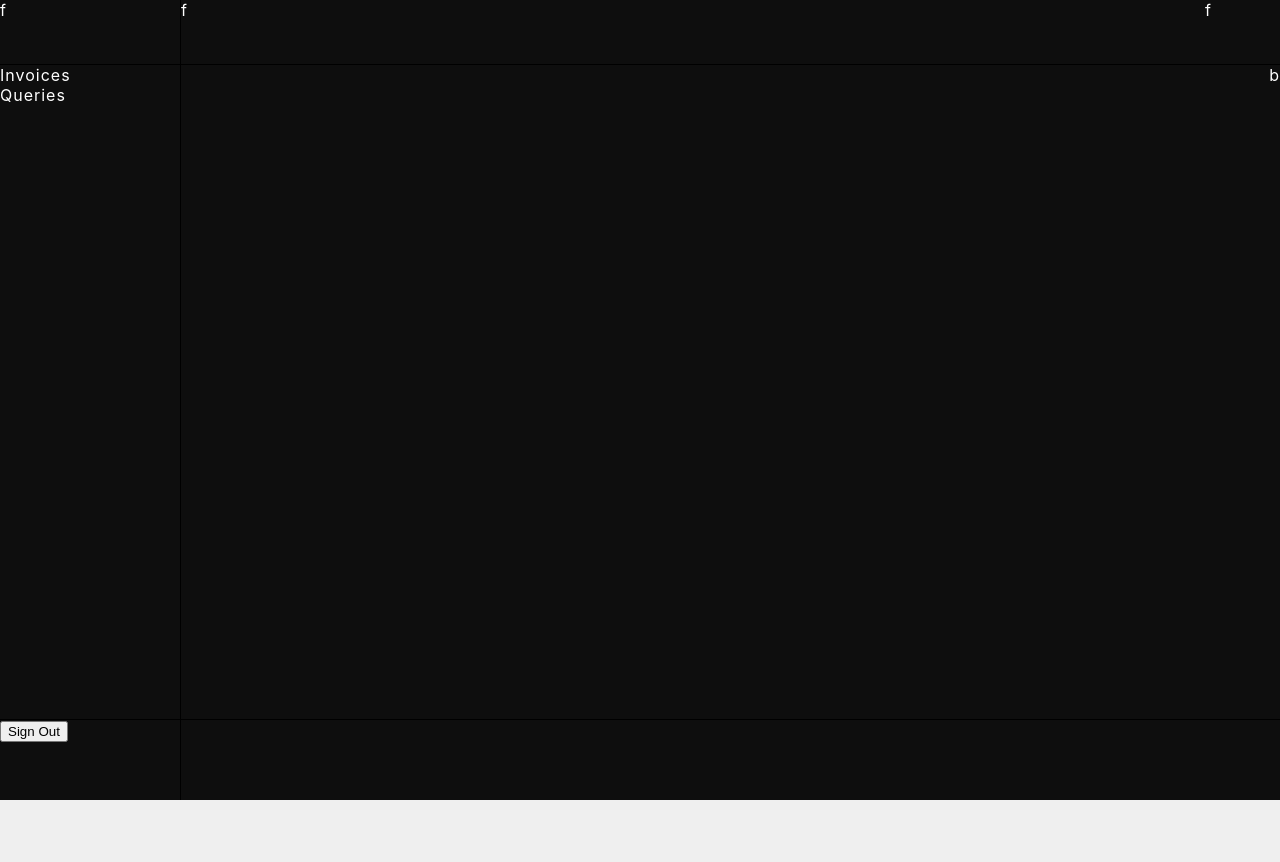
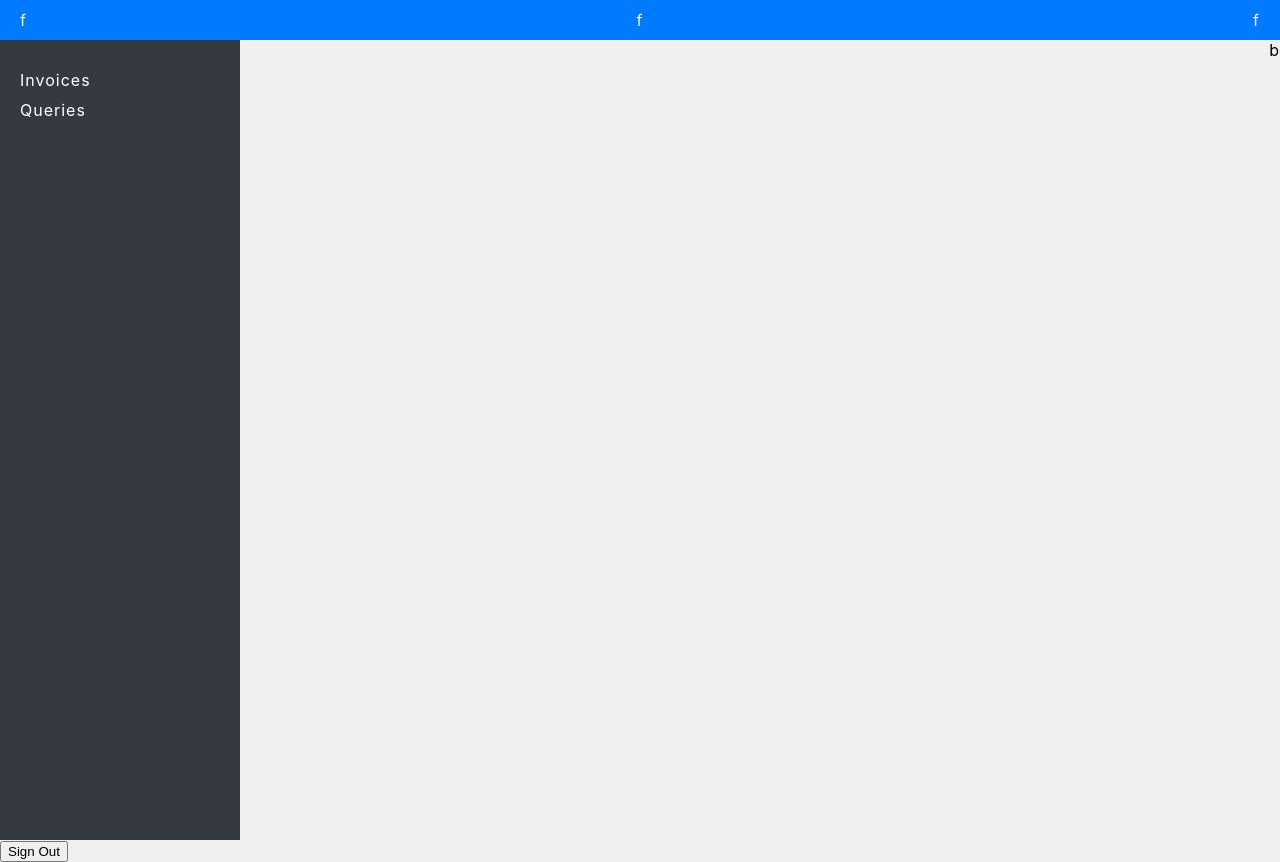
Before and after one commit to PiyushM8/MarkComFrontend, a React (Create React App) app: page /customer in a window 1280 px wide. Before the commit the page ends 800 px from the top, so only its background shows below. Built offline with nearby package versions, Linux system fonts and the light colour scheme; sample sign-in values are in the browser's storage.

Commit message:
dashboard update

```diff
--- a/src/component/dashboard/dashboard.css
+++ b/src/component/dashboard/dashboard.css
@@ -1,58 +1,74 @@
-.dashboard-cont{
-    background-color: rgb(14, 14, 14);
-    color: white;
-    width: 100%;
-    height: 100%;
-    position: absolute;
+/* General styles */
+.dashboard-cont {
     display: flex;
     flex-direction: column;
-    justify-content: space-between;
-}
+    height: 100vh;
+  }
 
-.dashboard-top-cont{
-    height: 8%;
-    display: flex;
-    border-bottom: 1px black solid;
-}
-
-.dashboard-main-cont{
-    height: 82%;
+  .dashboard-top-cont {
+    background-color: #007bff;
+    color: white;
+    padding: 10px 20px;
     display: flex;
     justify-content: space-between;
-}
+    align-items: center;
+  }
 
-.dashboard-nav{
+  .marcom-slogan {
+    font-size: 18px;
+    font-weight: bold;
+  }
+
+  .signout-btn {
+    background-color: #dc3545;
+    color: white;
+    border: none;
+    padding: 10px 15px;
+    cursor: pointer;
+  }
+
+  /* Navigation */
+  .dashboard-nav {
+    background-color: #343a40;
+    color: white;
+    padding: 20px;
+    width: 200px;
+    height: calc(100vh - 40px); /* Adjust based on top and bottom padding */
+    overflow-y: auto;
+  }
+
+  .db-n-item {
+    color: white;
+    text-decoration: none;
+    margin: 10px 0;
+    display: block;
+    transition: color 0.3s ease;
+  }
+
+  .db-n-item:hover {
+    color: #1ABC9C;
+  }
+
+  /* Main content area */
+  .dashboard-main-cont {
     display: flex;
-    flex-direction: column;
-}
+    flex: 1;
+  }
 
-.db-n-item{
-    text-decoration: none;
-    color: white;
-}
+  .dashboard-page-cont {
+    flex-grow: 1;
+    padding: 20px;
+    overflow-y: auto;
+    background-color: #f0f0f0;
+  }
 
-.db-n-item:visited{
-    text-decoration: none;
-    color: white;
-}
+  @media (max-width: 768px) {
+    .dashboard-nav {
+      width: 100%;
+      height: auto;
+    }
 
-.dashboard-page-cont{
-    width: 80%;
-    height: 100%;
-}
-
-.dashboard-bottom-cont{
-    display: flex;
-    height: 10%;
-    border-top: 1px black solid;
-}
-
-.column-one{
-    height: 100%;
-    min-width: 180px;
-    border-right: 1px black solid;
-}
-
-.column-two{
-    width: 80%;
-}
+    .dashboard-main-cont {
+      flex-direction: column;
+    }
+  }
```
